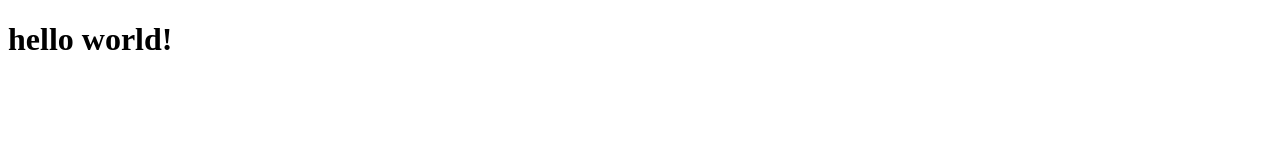
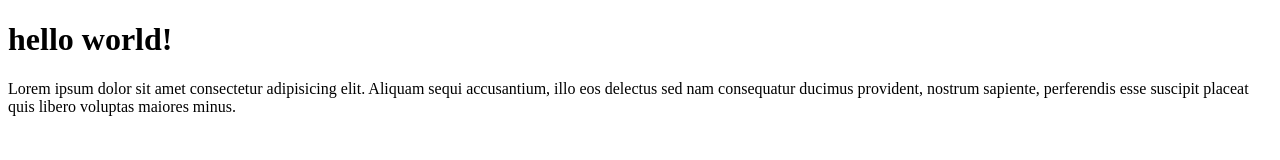
Before and after one commit to suhavijindal123/Test, a plain HTML site: page git/index.html in a window 1280 px wide. Drawn offline with Linux system fonts and the light colour scheme.

Commit message:
abc file created

```diff
--- a/git/index.html
+++ b/git/index.html
@@ -7,5 +7,7 @@
 </head>
 <body>
     <h1>hello world!</h1>
+    <p>Lorem ipsum dolor sit amet consectetur adipisicing elit. Aliquam sequi accusantium, illo eos delectus sed nam consequatur ducimus provident, nostrum sapiente, perferendis esse suscipit placeat quis libero voluptas maiores minus.</p>
+
 </body>
 </html>
```
Also changed, not shown: abc.html (added).
